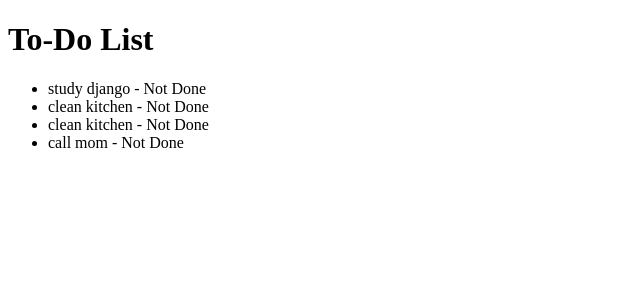
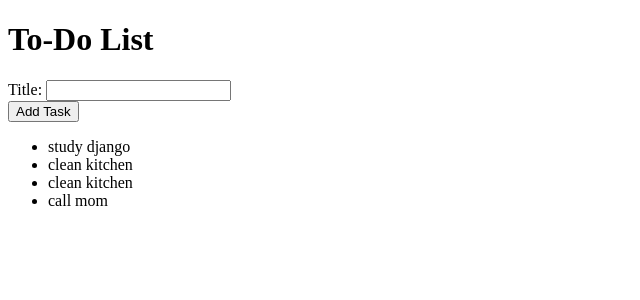
Before and after one commit to ayanofujita/django-todo-practice, a Django app: page / in a window 1280 px wide. Shown: the top 300 px of the page, without its empty margins (0-640 px from the left). Run offline with Django 5.2, Linux system fonts and the light colour scheme; data comes from the database, SQL or seed files in the repository; both versions use the stored data as it was after the commit.

Commit message:
Create new task

```diff
--- /dev/null
+++ b/todo/forms.py
@@ -0,0 +1,7 @@
+from django import forms
+from .models import Task
+
+class TaskForm(forms.ModelForm):
+    class Meta:
+        model = Task
+        fields = ['title']
--- a/todo/templates/todo/task_list.html
+++ b/todo/templates/home.html
@@ -3,17 +3,22 @@
 <head>
   <meta charset="UTF-8">
   <meta name="viewport" content="width=device-width, initial-scale=1.0">
-  <title>To-do List</title>
+  <title>To-Do List</title>
 </head>
 <body>
   <h1>To-Do List</h1>
+
+  <form method="post">
+    {% csrf_token %}
+    {{ form }}
+    <button type="submit">Add Task</button>
+  </form>
+
   <ul>
     {% for task in tasks %}
-      <li>
-        {{ task.title }} - {% if task.completed %} Done {% else %} Not Done {% endif %}
-      </li>
+      <li>{{ task.title }}</li>
     {% empty %}
-      <li>No tasks available</li>
+      <li>No tasks yet!</li>
     {% endfor %}
   </ul>
 </body>
--- a/todo/urls.py
+++ b/todo/urls.py
@@ -2,5 +2,5 @@ from django.urls import path
 from . import views
 
 urlpatterns = [
-    path('' , views.task_list, name='task_list'),
+    path('' , views.home, name='home'),
 ]
--- a/todo/views.py
+++ b/todo/views.py
@@ -1,8 +1,16 @@
-from django.shortcuts import render
+from django.shortcuts import render, redirect
 from .models import Task
+from .forms import TaskForm
 
 # Create your views here.
 
-def task_list(request):
+def home(request):
     tasks = Task.objects.all()
-    return render(request, 'todo/task_list.html', {'tasks': tasks})
+    if request.method == 'POST':
+        form = TaskForm(request.POST)
+        if form.is_valid():
+            form.save()
+            return redirect('home')
+    else:
+        form = TaskForm()
+    return render(request, 'home.html', {'tasks': tasks, 'form': form})
```
Also changed, not shown: db.sqlite3.
